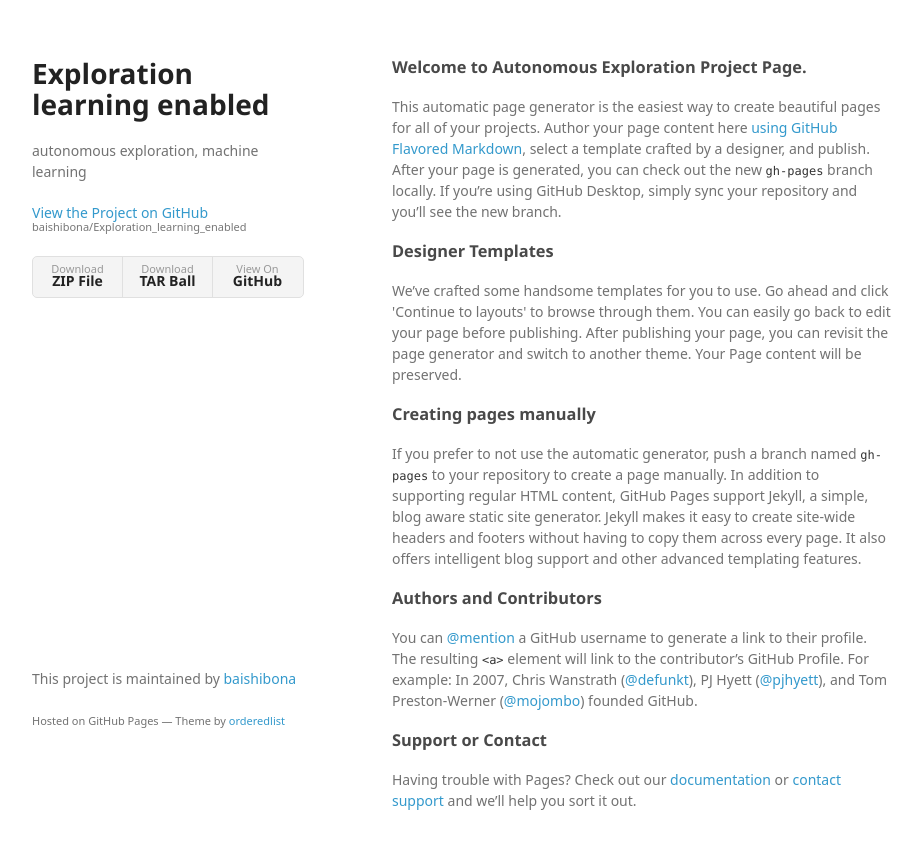
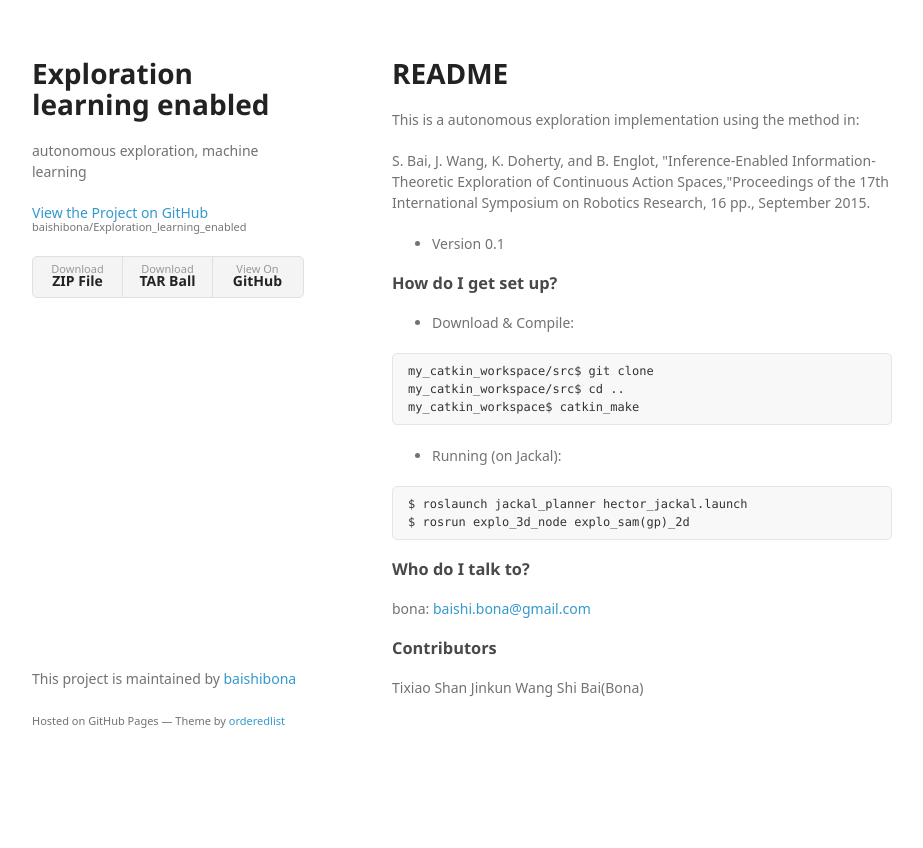
Before and after one commit to zychaoqun/jackal_exploration_3d, a plain HTML site: page index.html in a window 1280 px wide. Shown: the whole page, without its empty margins (178-1101 px from the left). After the commit the page ends 800 px from the top, so only its background shows below. Drawn offline with Linux system fonts and the light colour scheme; a web font is replaced by a local one.

```diff
--- a/index.html
+++ b/index.html
@@ -28,30 +28,48 @@
         </ul>
       </header>
       <section>
-        <h3>
-<a id="welcome-to-autonomous-exploration-project-page" class="anchor" href="#welcome-to-autonomous-exploration-project-page" aria-hidden="true"><span aria-hidden="true" class="octicon octicon-link"></span></a>Welcome to Autonomous Exploration Project Page.</h3>
+        <h1>
+<a id="readme" class="anchor" href="#readme" aria-hidden="true"><span aria-hidden="true" class="octicon octicon-link"></span></a>README</h1>
 
-<p>This automatic page generator is the easiest way to create beautiful pages for all of your projects. Author your page content here <a href="https://guides.github.com/features/mastering-markdown/">using GitHub Flavored Markdown</a>, select a template crafted by a designer, and publish. After your page is generated, you can check out the new <code>gh-pages</code> branch locally. If you’re using GitHub Desktop, simply sync your repository and you’ll see the new branch.</p>
+<p>This is a autonomous exploration implementation using the method in:</p>
+
+<p>S. Bai, J. Wang, K. Doherty, and B. Englot, "Inference-Enabled Information-Theoretic Exploration of Continuous Action Spaces,"Proceedings of the 17th International Symposium on Robotics Research, 16 pp., September 2015. </p>
+
+<ul>
+<li>Version  0.1</li>
+</ul>
 
 <h3>
-<a id="designer-templates" class="anchor" href="#designer-templates" aria-hidden="true"><span aria-hidden="true" class="octicon octicon-link"></span></a>Designer Templates</h3>
+<a id="how-do-i-get-set-up" class="anchor" href="#how-do-i-get-set-up" aria-hidden="true"><span aria-hidden="true" class="octicon octicon-link"></span></a>How do I get set up?</h3>
 
-<p>We’ve crafted some handsome templates for you to use. Go ahead and click 'Continue to layouts' to browse through them. You can easily go back to edit your page before publishing. After publishing your page, you can revisit the page generator and switch to another theme. Your Page content will be preserved.</p>
+<ul>
+<li>Download &amp; Compile:</li>
+</ul>
+
+<pre><code>my_catkin_workspace/src$ git clone
+my_catkin_workspace/src$ cd ..
+my_catkin_workspace$ catkin_make
+</code></pre>
+
+<ul>
+<li>Running (on Jackal):</li>
+</ul>
+
+<pre><code>$ roslaunch jackal_planner hector_jackal.launch
+$ rosrun explo_3d_node explo_sam(gp)_2d
+</code></pre>
 
 <h3>
-<a id="creating-pages-manually" class="anchor" href="#creating-pages-manually" aria-hidden="true"><span aria-hidden="true" class="octicon octicon-link"></span></a>Creating pages manually</h3>
+<a id="who-do-i-talk-to" class="anchor" href="#who-do-i-talk-to" aria-hidden="true"><span aria-hidden="true" class="octicon octicon-link"></span></a>Who do I talk to?</h3>
 
-<p>If you prefer to not use the automatic generator, push a branch named <code>gh-pages</code> to your repository to create a page manually. In addition to supporting regular HTML content, GitHub Pages support Jekyll, a simple, blog aware static site generator. Jekyll makes it easy to create site-wide headers and footers without having to copy them across every page. It also offers intelligent blog support and other advanced templating features.</p>
+<p>bona: <a href="mailto:baishi.bona@gmail.com">baishi.bona@gmail.com</a></p>
 
 <h3>
-<a id="authors-and-contributors" class="anchor" href="#authors-and-contributors" aria-hidden="true"><span aria-hidden="true" class="octicon octicon-link"></span></a>Authors and Contributors</h3>
+<a id="contributors" class="anchor" href="#contributors" aria-hidden="true"><span aria-hidden="true" class="octicon octicon-link"></span></a>Contributors</h3>
 
-<p>You can <a href="https://help.github.com/articles/basic-writing-and-formatting-syntax/#mentioning-users-and-teams" class="user-mention">@mention</a> a GitHub username to generate a link to their profile. The resulting <code>&lt;a&gt;</code> element will link to the contributor’s GitHub Profile. For example: In 2007, Chris Wanstrath (<a href="https://github.com/defunkt" class="user-mention">@defunkt</a>), PJ Hyett (<a href="https://github.com/pjhyett" class="user-mention">@pjhyett</a>), and Tom Preston-Werner (<a href="https://github.com/mojombo" class="user-mention">@mojombo</a>) founded GitHub.</p>
-
-<h3>
-<a id="support-or-contact" class="anchor" href="#support-or-contact" aria-hidden="true"><span aria-hidden="true" class="octicon octicon-link"></span></a>Support or Contact</h3>
-
-<p>Having trouble with Pages? Check out our <a href="https://help.github.com/pages">documentation</a> or <a href="https://github.com/contact">contact support</a> and we’ll help you sort it out.</p>
+<p>Tixiao Shan
+Jinkun Wang
+Shi Bai(Bona)</p>
       </section>
       <footer>
         <p>This project is maintained by <a href="https://github.com/baishibona">baishibona</a></p>
```
Also changed, not shown: params.json (+1 -1 lines).
